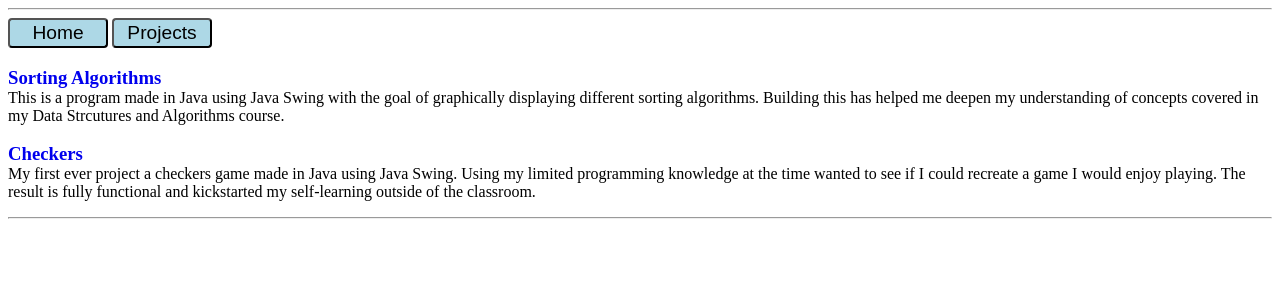
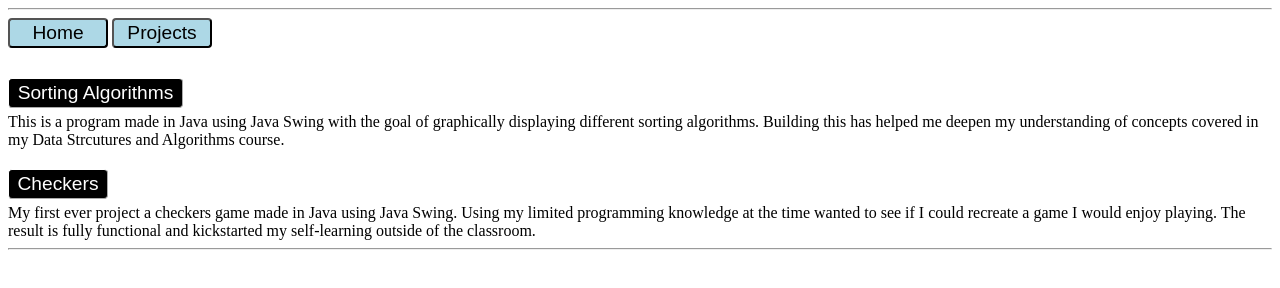
Before and after one commit to adam-polak/adam-polak.github.io, a plain HTML site: page projects.html in a window 1280 px wide. Drawn offline with Linux system fonts and the light colour scheme.

Commit message:
added buttons for project page

```diff
--- a/projects.html
+++ b/projects.html
@@ -21,7 +21,13 @@
     </a>
 
     <div>
-        <a target="_blank" href="https://github.com/adam-polak/SortComparison"><h3>Sorting Algorithms</h3></a>
+
+        <a target="_blank" href="https://github.com/adam-polak/SortComparison">
+            <button class="projectButtons" id="sort">
+                Sorting Algorithms
+            </button>
+        </a>
+
         <p>
             This is a program made in Java using Java Swing with the goal of graphically displaying different sorting algorithms.
             Building this has helped me deepen my understanding of concepts covered in my Data Strcutures and Algorithms course.
@@ -29,8 +35,14 @@
     </div>
 
     <div>
-        <a target="_blank" href="https://github.com/adam-polak/checkers"><h3>Checkers</h3></a>
-        <p>
+
+        <a target="_blank" href="https://github.com/adam-polak/checkers">
+            <button class="projectButtons">
+                Checkers
+            </button>
+        </a>
+
+        <p id="last">
             My first ever project a checkers game made in Java using Java Swing. Using my limited programming knowledge at the time wanted
             to see if I could recreate a game I would enjoy playing. The result is fully functional and kickstarted my self-learning outside of the classroom.
         </p>
--- a/styles.css
+++ b/styles.css
@@ -1,3 +1,28 @@
+.projectButtons {
+    color: white;
+    background-color: black;
+    border-color: white;
+    border-width: 1px;
+    border-radius: 4px;
+    height: 30px;
+    width: 100px;
+    transition: 500ms;
+    font-family: Arial;
+    font-size: larger;
+    margin: 30px 0px 5px 0px;
+}
+
+#sort {
+    width: 175px
+}
+
+.projectButtons:hover {
+    color: black;
+    background-color: white;
+    border-color: black;
+    border-width: 3px;
+}
+
 a {
     text-decoration: none !important;
 }
@@ -34,6 +59,11 @@ h3 {
     margin-bottom: 0;
 }
 
+#last {
+    margin-bottom: 0px;
+}
+
 p {
     margin-top: 0;
+    margin-bottom: -10px;
 }
```
